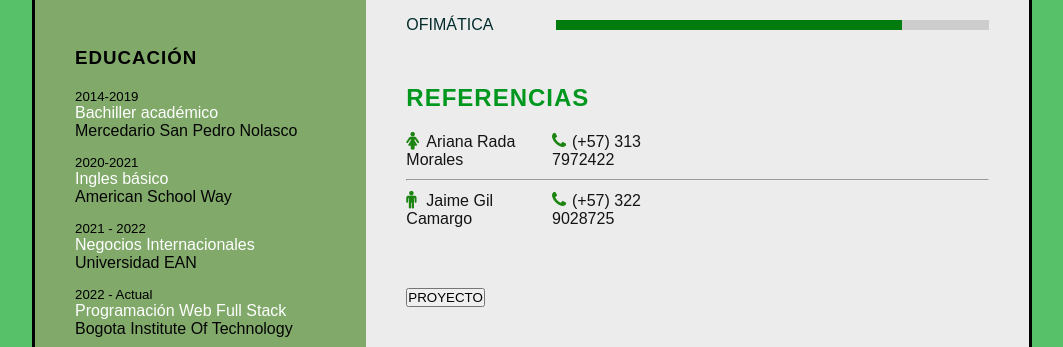
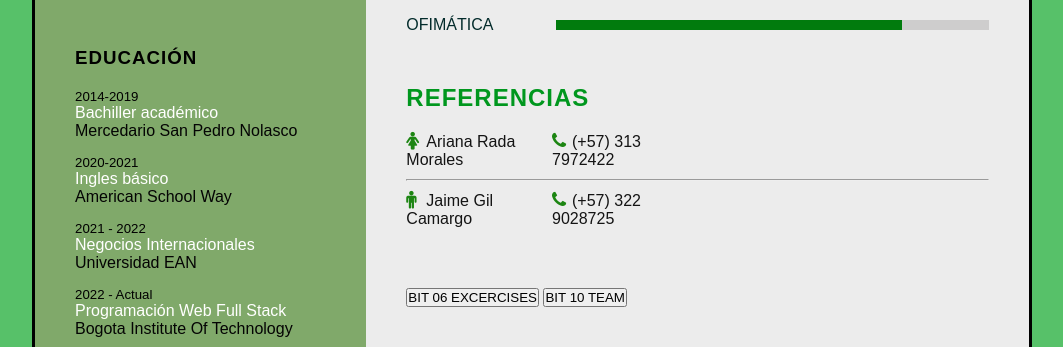
Before and after one commit to Julianagil/bit07me, a plain HTML site: page docs/index.html in a window 1280 px wide. Shown: the part 605-952 px from the top of the page, without its empty margins (108-1171 px from the left). Drawn offline with Linux system fonts and the light colour scheme; a web font is replaced by a local one.

Commit message:
agregar proyecto

```diff
--- a/docs/index.html
+++ b/docs/index.html
@@ -142,7 +142,8 @@
                 </ul>
 
             </div>
-            <button class="btn-exe" onclick="location.href='https://julianagil.github.io/bit06excercises/'">PROYECTO</button>
+            <button class="btn-exe" onclick="location.href='https://julianagil.github.io/bit06excercises/'">BIT 06 EXCERCISES</button>
+            <button class="btn-exe" onclick="location.href='https://cheery-hummingbird-46fd74.netlify.app/'">BIT 10 TEAM</button>
         </div>
 
     </div>
```
